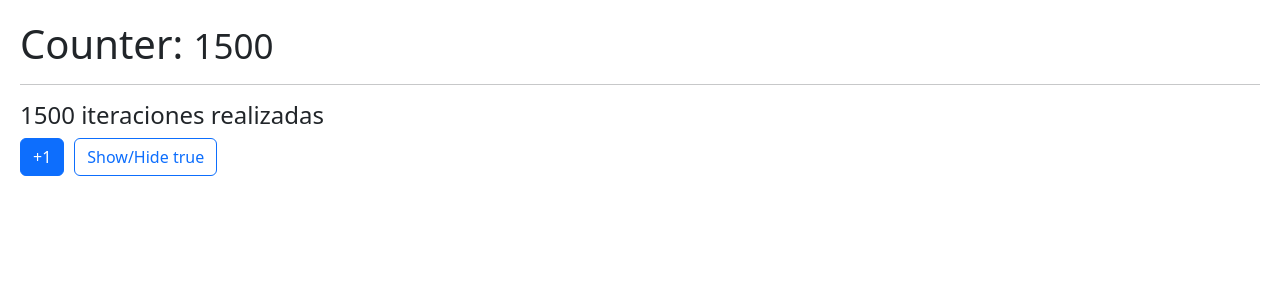
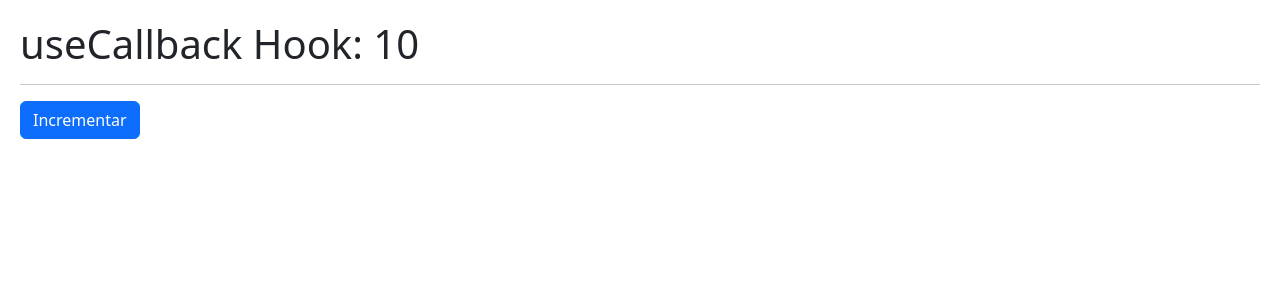
Before and after one commit to Marenco81/Hook-App, a React (Vite) app: page / in a window 1280 px wide. Shown: the top 300 px of the page. Built offline with nearby package versions, Linux system fonts and the light colour scheme.

Commit message:
Empleando useCallback

```diff
--- /dev/null
+++ b/src/06-memos/CallBackHook.jsx
@@ -0,0 +1,26 @@
+import { useCallback, useState } from "react"
+import { ShowIncrement } from "./ShowIncrement";
+
+export const CallBackHook = () => {
+
+    const [counter, setCounter] = useState(10);
+
+    const incrementFather = useCallback(() => {
+
+        setCounter((value) => value + 1)
+    }, []);
+
+    // const incrementFather = () => {
+    //     setCounter(counter + 1)
+    // }
+
+  return (
+    <>
+        <h1>useCallback Hook: {counter} </h1>
+        <hr />
+
+        <ShowIncrement increment={incrementFather}/>
+
+    </>
+  )
+}
--- /dev/null
+++ b/src/06-memos/ShowIncrement.jsx
@@ -0,0 +1,15 @@
+import { memo } from "react";
+
+export const ShowIncrement = memo(({increment}) => {
+    console.log('me volvi a dibujar')
+  return (
+    <button
+        className="btn btn-primary"
+        onClick={() => {
+            increment();
+        }}
+    >
+        Incrementar
+    </button>
+  )
+})
--- a/src/main.jsx
+++ b/src/main.jsx
@@ -4,7 +4,8 @@
 // import { FocusScreen } from './04-useRef/FocusScreen'
 // import { Layout } from './05-useLayoutEffect/Layout'
 // import { Memorize } from './06-memos/Memorize'
-import { MemoHook } from './06-memos/MemoHook'
+// import { MemoHook } from './06-memos/MemoHook'
+import { CallBackHook } from './06-memos/CallBackHook'
 // import { SimpleForm } from './02-useEffect/SimpleForm'
 // import { FormWithCustomHook } from './02-useEffect/FormWithCustomHook'
 // import { MultipleCustomHoooks } from './03-examples/MultipleCustomHoooks'
@@ -15,6 +16,6 @@
 
 createRoot(document.getElementById('root')).render(
   <StrictMode>
-    <MemoHook />
+    <CallBackHook />
   </StrictMode>,
 )
```
